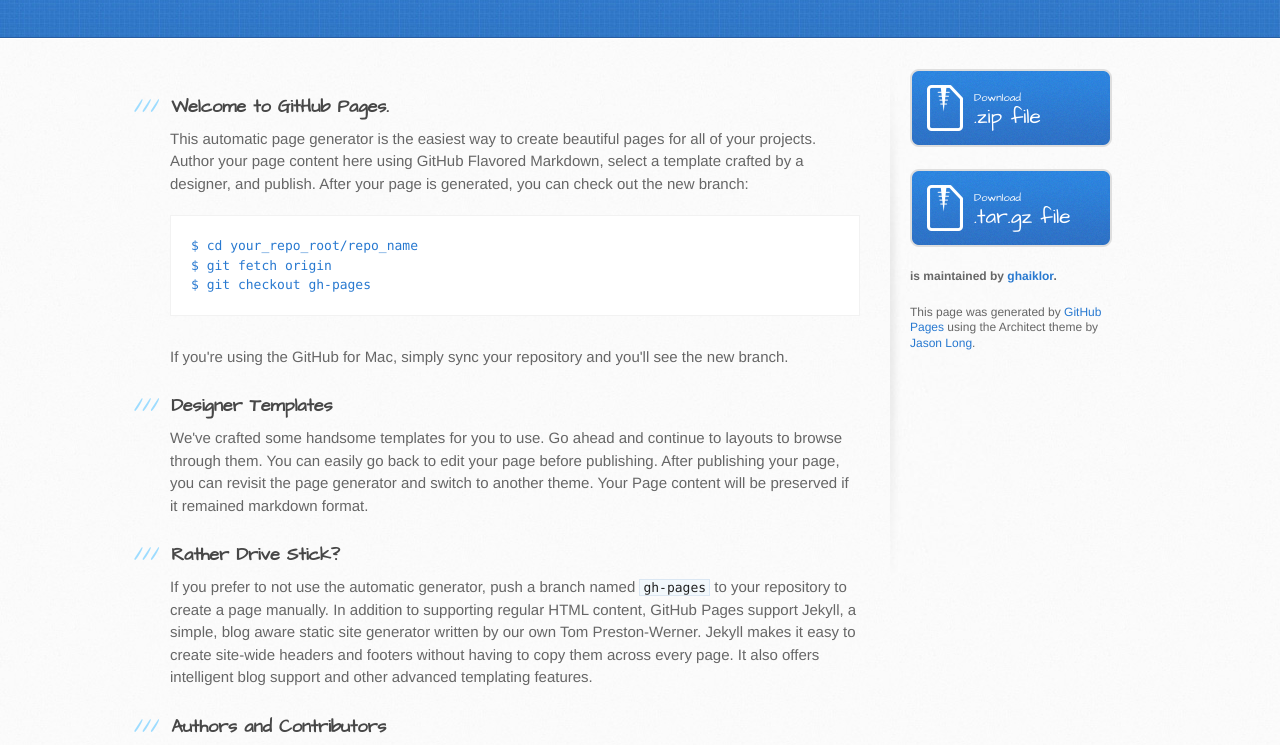
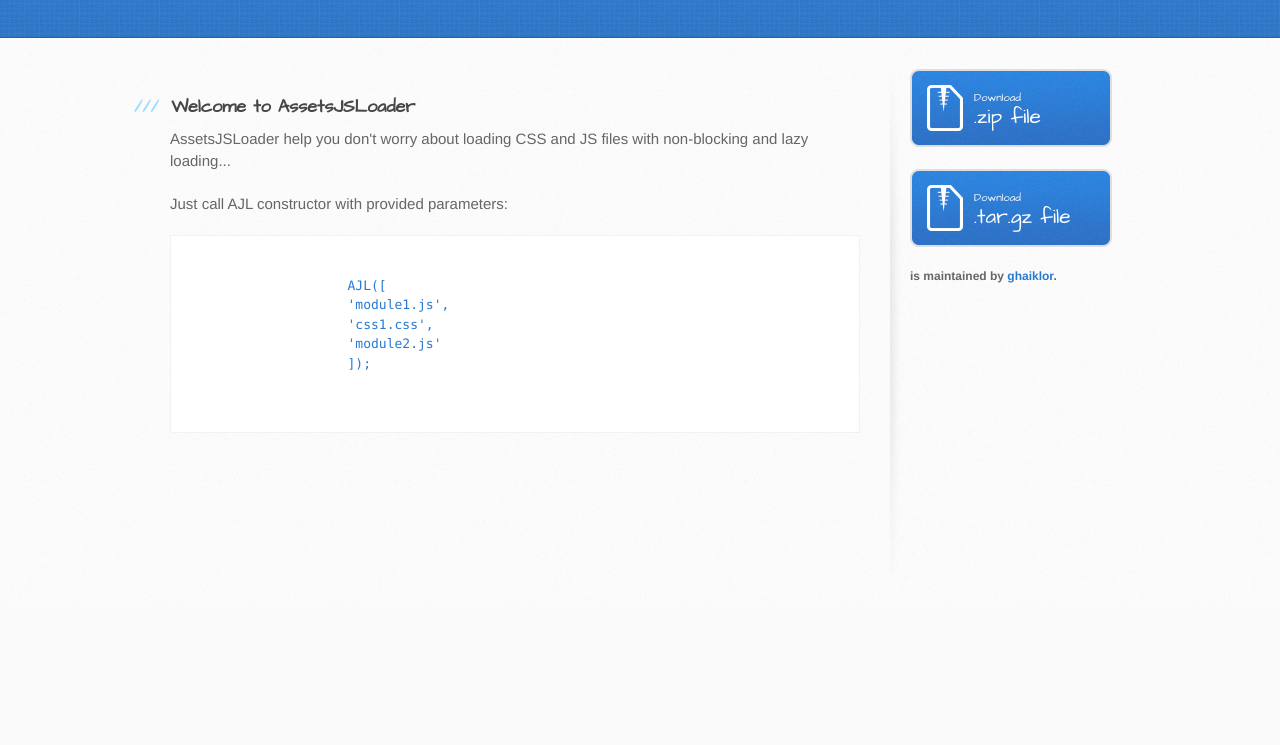
Before and after one commit to ghaiklor/assetsjsloader, a plain HTML site: page index.html in a window 1280 px wide. Shown: the part 197-942 px from the top of the page. After the commit the page ends 800 px from the top, so only its background shows below. Drawn offline with Linux system fonts and the light colour scheme.

Commit message:
Updated index.html

```diff
--- a/index.html
+++ b/index.html
@@ -5,9 +5,9 @@
     <meta http-equiv="X-UA-Compatible" content="chrome=1">
     <meta name="viewport" content="width=device-width, initial-scale=1, maximum-scale=1">
     <link href='https://fonts.googleapis.com/css?family=Architects+Daughter' rel='stylesheet' type='text/css'>
-    <link rel="stylesheet" type="text/css" href="stylesheets/stylesheet.css" media="screen" />
-    <link rel="stylesheet" type="text/css" href="stylesheets/pygment_trac.css" media="screen" />
-    <link rel="stylesheet" type="text/css" href="stylesheets/print.css" media="print" />
+    <link rel="stylesheet" type="text/css" href="stylesheets/stylesheet.css" media="screen"/>
+    <link rel="stylesheet" type="text/css" href="stylesheets/pygment_trac.css" media="screen"/>
+    <link rel="stylesheet" type="text/css" href="stylesheets/print.css" media="print"/>
 
     <!--[if lt IE 9]>
     <script src="//html5shiv.googlecode.com/svn/trunk/html5.js"></script>
@@ -20,8 +20,11 @@
 <header>
     <div class="inner">
         <h1>AssetsJSLoader</h1>
+
         <h2>JS-loader for assets which loads CSS and JS files asynchronously</h2>
-        <a href="https://github.com/ghaiklor/assetsjsloader" class="button"><small>View project on</small>GitHub</a>
+        <a href="https://github.com/ghaiklor/assetsjsloader" class="button">
+            <small>View project on</small>
+            GitHub</a>
     </div>
 </header>
 
@@ -29,36 +32,27 @@
     <div class="inner clearfix">
         <section id="main-content">
             <h3>
-<a name="welcome-to-github-pages" class="anchor" href="#welcome-to-github-pages"><span class="octicon octicon-link"></span></a>Welcome to GitHub Pages.</h3>
+                <a name="welcome-to-ajl" class="anchor" href="#welcome-to-ajl">
+                    <span class="octicon octicon-link"></span>
+                </a>Welcome to AssetsJSLoader
+            </h3>
 
-<p>This automatic page generator is the easiest way to create beautiful pages for all of your projects. Author your page content here using GitHub Flavored Markdown, select a template crafted by a designer, and publish. After your page is generated, you can check out the new branch:</p>
+            <p>AssetsJSLoader help you don't worry about loading CSS and JS files with non-blocking and lazy
+                loading...</p>
 
-<pre><code>$ cd your_repo_root/repo_name
-$ git fetch origin
-$ git checkout gh-pages
-</code></pre>
+            <p>
+                Just call AJL constructor with provided parameters:
+            </p>
 
-<p>If you're using the GitHub for Mac, simply sync your repository and you'll see the new branch.</p>
-
-<h3>
-<a name="designer-templates" class="anchor" href="#designer-templates"><span class="octicon octicon-link"></span></a>Designer Templates</h3>
-
-<p>We've crafted some handsome templates for you to use. Go ahead and continue to layouts to browse through them. You can easily go back to edit your page before publishing. After publishing your page, you can revisit the page generator and switch to another theme. Your Page content will be preserved if it remained markdown format.</p>
-
-<h3>
-<a name="rather-drive-stick" class="anchor" href="#rather-drive-stick"><span class="octicon octicon-link"></span></a>Rather Drive Stick?</h3>
-
-<p>If you prefer to not use the automatic generator, push a branch named <code>gh-pages</code> to your repository to create a page manually. In addition to supporting regular HTML content, GitHub Pages support Jekyll, a simple, blog aware static site generator written by our own Tom Preston-Werner. Jekyll makes it easy to create site-wide headers and footers without having to copy them across every page. It also offers intelligent blog support and other advanced templating features.</p>
-
-<h3>
-<a name="authors-and-contributors" class="anchor" href="#authors-and-contributors"><span class="octicon octicon-link"></span></a>Authors and Contributors</h3>
-
-<p>You can <a href="https://github.com/blog/821" class="user-mention">@mention</a> a GitHub username to generate a link to their profile. The resulting <code>&lt;a&gt;</code> element will link to the contributor's GitHub Profile. For example: In 2007, Chris Wanstrath (<a href="https://github.com/defunkt" class="user-mention">@defunkt</a>), PJ Hyett (<a href="https://github.com/pjhyett" class="user-mention">@pjhyett</a>), and Tom Preston-Werner (<a href="https://github.com/mojombo" class="user-mention">@mojombo</a>) founded GitHub.</p>
-
-<h3>
-<a name="support-or-contact" class="anchor" href="#support-or-contact"><span class="octicon octicon-link"></span></a>Support or Contact</h3>
-
-<p>Having trouble with Pages? Check out the documentation at <a href="http://help.github.com/pages">http://help.github.com/pages</a> or contact <a href="mailto:support@github.com">support@github.com</a> and we’ll help you sort it out.</p>
+            <pre>
+                <code>
+                    AJL([
+                    'module1.js',
+                    'css1.css',
+                    'module2.js'
+                    ]);
+                </code>
+            </pre>
         </section>
 
         <aside id="sidebar">
@@ -71,9 +65,8 @@ $ git checkout gh-pages
                 .tar.gz file
             </a>
 
-          <p class="repo-owner"><a href="https://github.com/ghaiklor/assetsjsloader"></a> is maintained by <a href="https://github.com/ghaiklor">ghaiklor</a>.</p>
-
-          <p>This page was generated by <a href="pages.github.com">GitHub Pages</a> using the Architect theme by <a href="https://twitter.com/jasonlong">Jason Long</a>.</p>
+            <p class="repo-owner"><a href="https://github.com/ghaiklor/assetsjsloader"></a> is maintained by <a
+                    href="https://github.com/ghaiklor">ghaiklor</a>.</p>
         </aside>
     </div>
 </div>
```
Also changed, not shown: 1 other file. Lines whose indentation alone changed are shown as unchanged.
